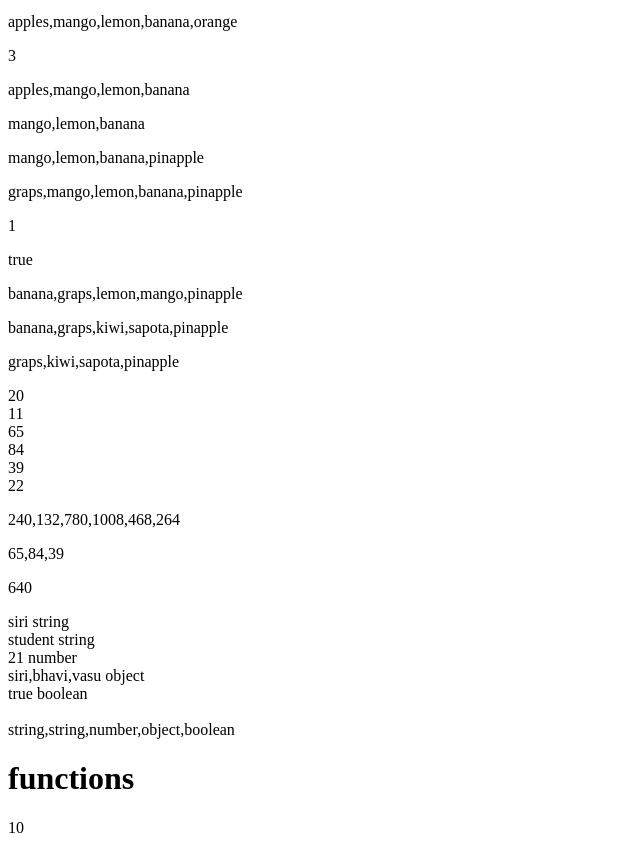
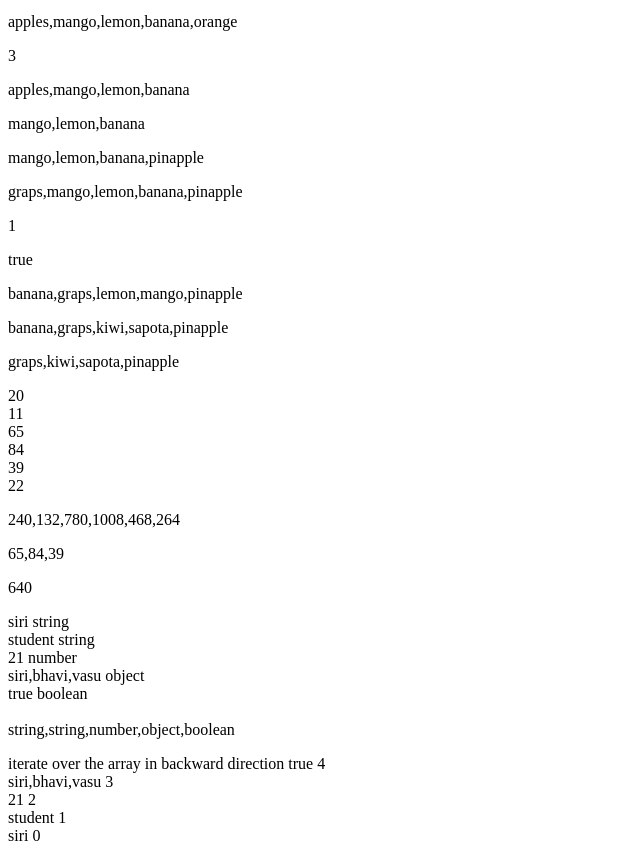
Before and after one commit to golivisirisha/training-tasks, a plain HTML site: page arrays.html in a window 1280 px wide. Shown: the part 101-951 px from the top of the page, without its empty margins (0-640 px from the left). Drawn offline with Linux system fonts and the light colour scheme.

Commit message:
iterate over the array in backward direction

```diff
--- a/arrays.html
+++ b/arrays.html
@@ -20,6 +20,8 @@
 <p id="demo13"></p>
 <p id="demo14"></p>
 <p id="loop"></p>
+<p id="backward"></p>
+
 <h1>functions</h1>
 <p id="demo15"></p>
 <p id="demo16"></p>
@@ -125,6 +127,17 @@ for (let i=0;i < details.length;i++){
 }
 document.getElementById("loop").innerHTML=output +"<br>"+types;
 
+
+//for loop iterate over the backward of array
+let backward="";
+
+for(let i=details.length-1;i>=0;i--){
+    backward+=details[i]+" "+i+"<br>";
+
+}
+
+document.getElementById("backward").innerHTML=`iterate over the array in backward direction ${backward}`;
+
 //functions
 //function declaration
 
```
